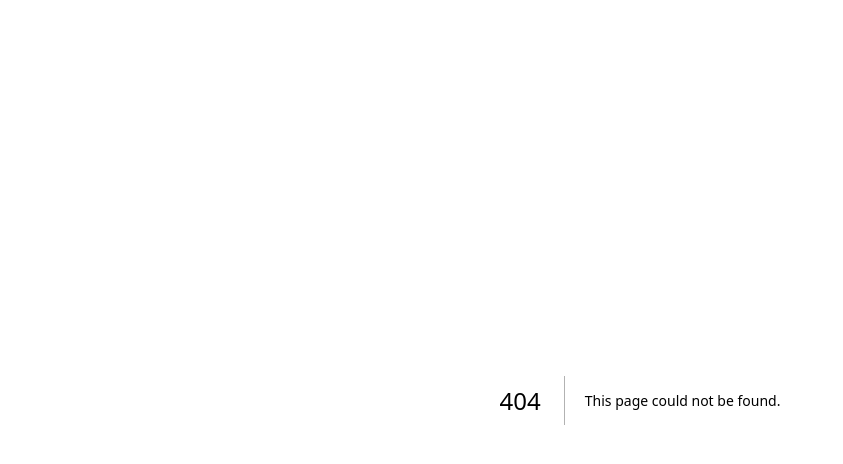
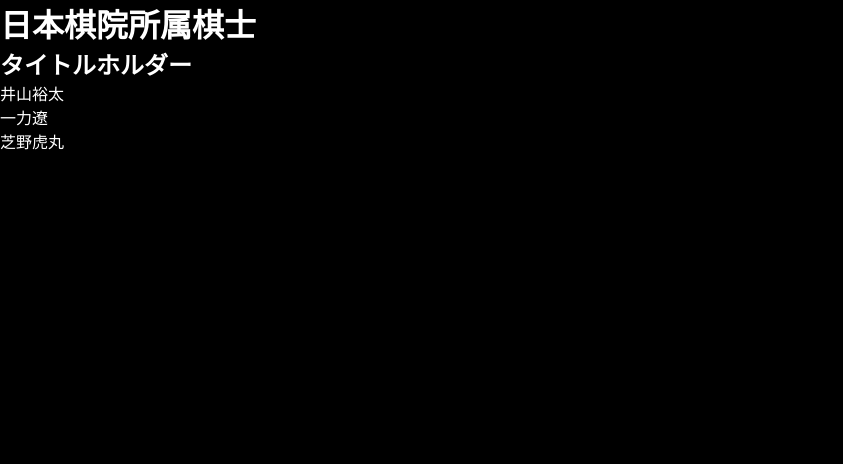
Before and after one commit to olff23/oshi-calendar, a Next.js app: page /schedules/nihonkiin in a window 1280 px wide. Before the commit this address had no page. Shown: the top 464 px of the page, without its empty margins (0-843 px from the left). Built offline with nearby package versions, Linux system fonts and the light colour scheme.

Commit message:
日本棋院七大タイトルホルダーの一覧・詳細ページを作成（仮

```diff
--- /dev/null
+++ b/app/schedules/nihonkiin/page.tsx
@@ -0,0 +1,36 @@
+import { LeagueIDs } from "@/utils/constants";
+import OshiCalendar, { type GetGamesResponse } from "@/components/OshiCalendar";
+import Link from "next/link";
+
+export default async function MyCalendar() {
+    const titleHolders = [ // TODO: 他の棋士の検索
+        { name: '井山裕太', id: 385 },
+        { name: '一力遼', id: 435 },
+        { name: '芝野虎丸', id: 459 },
+    ] as const;
+    // const apiParams = titleHolders.map(x=> `leagueID=${LeagueIDs.日本棋院}&id=${x.id}`);
+    // const apiResponse = await Promise.all(apiParams.map(x => fetch(
+    //     `${process.env.NEXT_PUBLIC_API_URL}/schedules?${x}`
+    // )));
+    // const data = await Promise.all(apiResponse.map(x =>  x.json() as unknown as Promise<GetGamesResponse>));
+
+    return (
+      <>
+        <header className="my-calendar__header">
+          <h1>日本棋院所属棋士</h1>
+        </header>
+        <main className="my-calendar__main">
+          <h2>タイトルホルダー</h2>
+          <ul>
+            {titleHolders.map(x => (
+                <li key={x.id}>
+                    <Link href={`/schedules/nihonkiin/${x.id}`}>
+                      {x.name}
+                    </Link>
+                </li>
+            ))}
+          </ul>
+        </main>
+      </>
+    );
+  }
```
Also changed, not shown: app/schedules/nihonkiin/[playerID]/main.css (added, +20 -0 lines), app/schedules/nihonkiin/[playerID]/page.tsx (added, +23 -0 lines).
